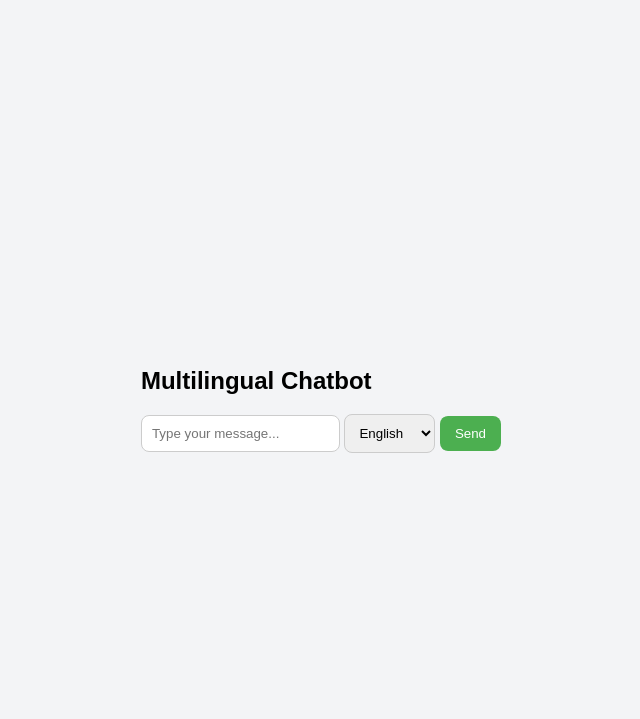
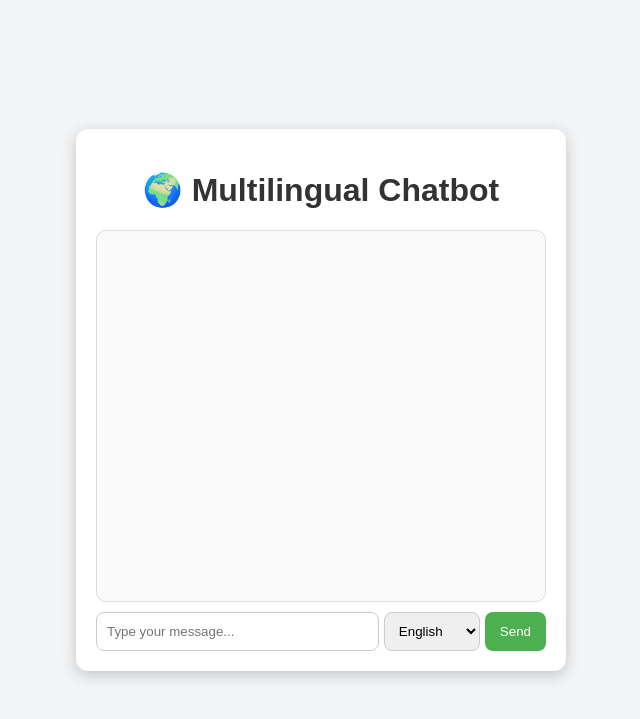
Before and after one commit to avi-2004-kg/Multilanguage-chatbot, a Flask app: page / in a window 1280 px wide. Shown: the top 719 px of the page, without its empty margins (319-959 px from the left). Run offline with Flask 3, Linux system fonts and the light colour scheme.

Commit message:
Update s2.html

```diff
--- a/a/templates/s2.html
+++ b/a/templates/s2.html
@@ -2,47 +2,63 @@
 <html lang="en">
 <head>
   <meta charset="UTF-8">
-    <meta name="viewport" content="width=device-width, initial-scale=1.0">
-    <title>Chatbot with TTS</title>
-    <link rel="stylesheet" href="static/style.css">
+  <title>Multilingual Chatbot</title>
+  <link rel="stylesheet" href="{{ url_for('static', filename='style.css') }}">
 </head>
 <body>
-    <div class="chat-container">
-        <h2>Multilingual Chatbot</h2>
-        <div id="chat-box"></div>
+  <div class="container">
+    <h1>🌍 Multilingual Chatbot</h1>
+
+    <div class="chat-box" id="chat-box"></div>
+
+    <div class="input-area">
       <input type="text" id="user-input" placeholder="Type your message...">
+
       <select id="language">
-            <option value="en">English</option>
-            <option value="es">Spanish</option>
-            <option value="fr">French</option>
-            <option value="hi">Hindi</option>
+        <option value="English">English</option>
+        <option value="Hindi">Hindi</option>
+        <option value="French">French</option>
+        <option value="Spanish">Spanish</option>
+        <option value="German">German</option>
+        <option value="Kannada">Kannada</option> <!-- ✅ added Kannada -->
       </select>
+
       <button onclick="sendMessage()">Send</button>
+    </div>
   </div>
 
   <script>
-        function sendMessage() {
-            let userMessage = document.getElementById("user-input").value;
-            let language = document.getElementById("language").value;
-            let chatBox = document.getElementById("chat-box");
+    async function sendMessage() {
+      const input = document.getElementById("user-input").value;
+      const language = document.getElementById("language").value;
 
-            chatBox.innerHTML += `<div class='user-message'>${userMessage}</div>`;
+      if (!input.trim()) return;
+
+      // Show user message in chat box
+      const chatBox = document.getElementById("chat-box");
+      chatBox.innerHTML += `<div class="user-msg"><b>You:</b> ${input}</div>`;
+
+      // Clear input
       document.getElementById("user-input").value = "";
 
-            fetch("/chat", {
+      // Send request to Flask backend
+      const response = await fetch("/chat", {
         method: "POST",
         headers: { "Content-Type": "application/json" },
-                body: JSON.stringify({ message: userMessage, language: language })
-            })
-            .then(response => response.json())
-            .then(data => {
-                chatBox.innerHTML += `<div class='bot-message'>${data.response}</div>`;
+        body: JSON.stringify({ message: input, language: language })
+      });
+
+      const data = await response.json();
+
+      // Show bot response
+      chatBox.innerHTML += `<div class="bot-msg"><b>Bot:</b> ${data.response}</div>`;
+      chatBox.scrollTop = chatBox.scrollHeight;
+
+      // Play audio if available
       if (data.audio) {
-                    let audio = new Audio("/audio");
+        const audio = new Audio(data.audio);
         audio.play();
       }
-            })
-            .catch(error => console.error("Error:", error));
     }
   </script>
 </body>
```
Lines whose indentation alone changed are shown as unchanged.
